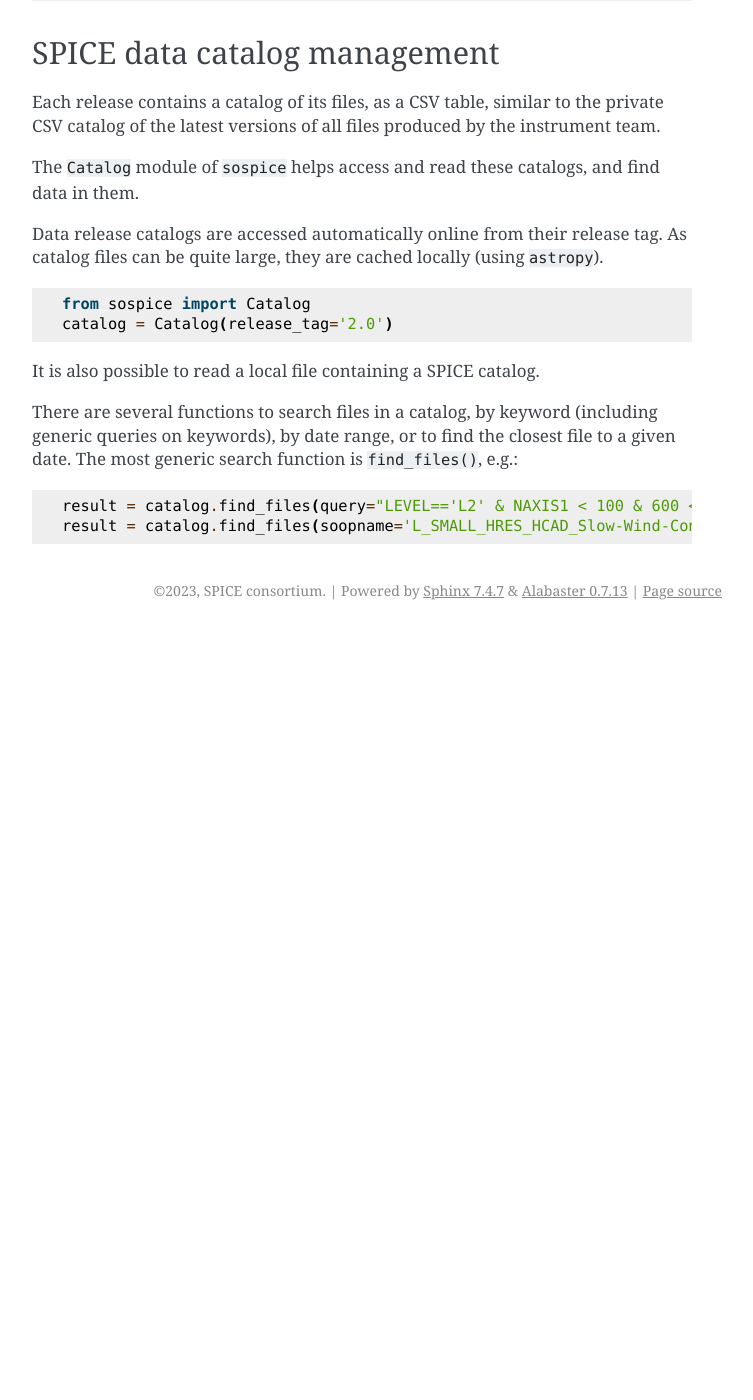
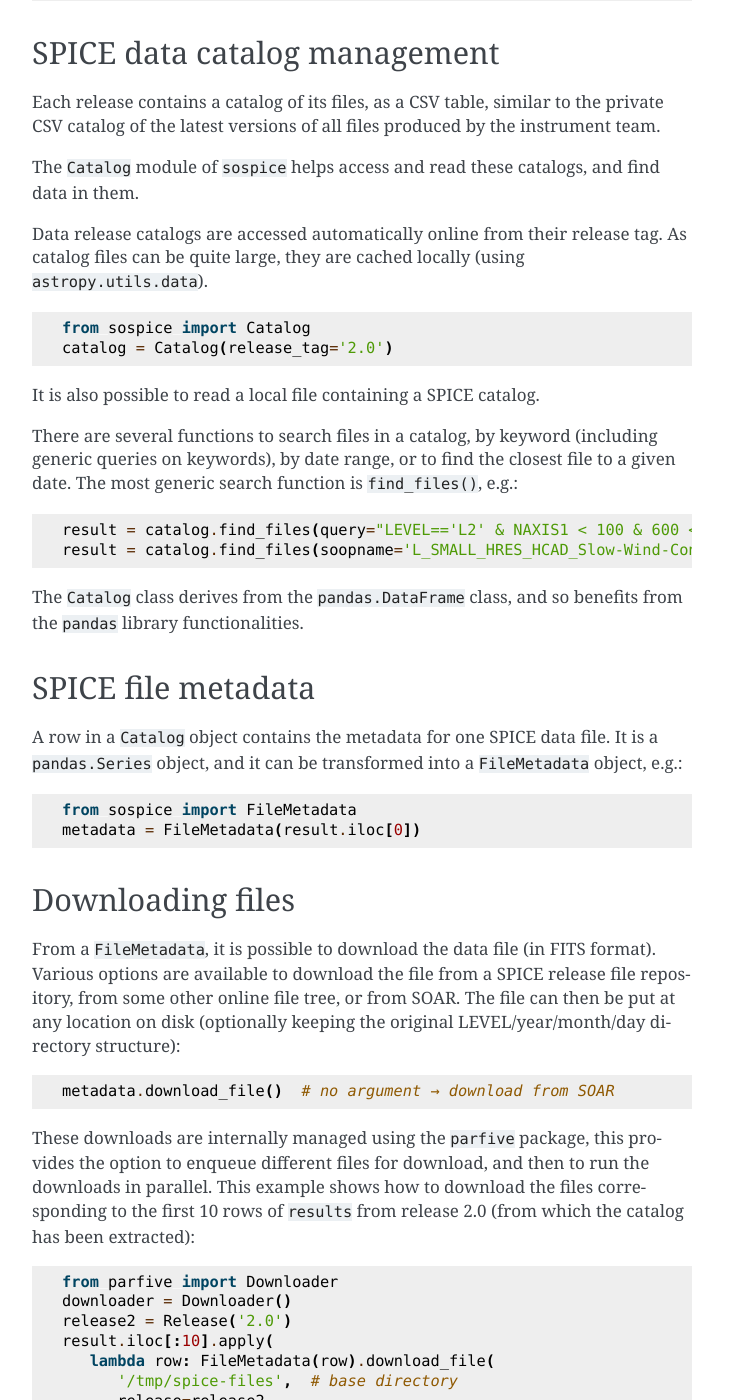
Before and after one commit to solo-spice/sospice, a Sphinx documentation site: the page built from docs/source/catalog.rst, in a window 1280 px wide and 1400 px high, scrolled down 595 px. Shown: the whole window, without its empty margins (388-1141 px from the left). Built offline with Sphinx 7.4.7, drawn with Linux system fonts in a browser that asks for light colours; the version number could not be read and is left out; before the commit the page ends 1225 px from its top, so only the background shows below that; some of the changed text lies outside the part shown.

Commit message:
Update documentation and comments

```diff
--- a/docs/source/catalog.rst
+++ b/docs/source/catalog.rst
@@ -29,7 +29,7 @@ Each release contains a catalog of its files, as a CSV table, similar to the pri
 
 The ``Catalog`` module of ``sospice`` helps access and read these catalogs, and find data in them.
 
-Data release catalogs are accessed automatically online from their release tag. As catalog files can be quite large, they are cached locally (using ``astropy``).
+Data release catalogs are accessed automatically online from their release tag. As catalog files can be quite large, they are cached locally (using ``astropy.utils.data``).
 
 .. code-block:: python
 
@@ -44,3 +44,50 @@ There are several functions to search files in a catalog, by keyword (including
 
    result = catalog.find_files(query="LEVEL=='L2' & NAXIS1 < 100 & 600 < CRVAL1 < 700")
    result = catalog.find_files(soopname='L_SMALL_HRES_HCAD_Slow-Wind-Connection', closest_to_date='2022-03-21')
+
+The ``Catalog`` class derives from the ``pandas.DataFrame`` class, and so benefits from the ``pandas`` library functionalities.
+
+
+SPICE file metadata
+-------------------
+
+A row in a ``Catalog`` object contains the metadata for one SPICE data file.
+It is a ``pandas.Series`` object, and it can be transformed into a ``FileMetadata`` object, e.g.:
+
+.. code-block:: python
+
+   from sospice import FileMetadata
+   metadata = FileMetadata(result.iloc[0])
+
+
+Downloading files
+-----------------
+
+From a ``FileMetadata``, it is possible to download the data file (in FITS format).
+Various options are available to download the file from a SPICE release file repository, from some other online file tree, or from SOAR.
+The file can then be put at any location on disk (optionally keeping the original LEVEL/year/month/day directory structure):
+
+.. code-block:: python
+
+   metadata.download_file()  # no argument → download from SOAR
+
+These downloads are internally managed using the ``parfive`` package, this provides the option to enqueue different files for download, and then to run the downloads in parallel. This example shows how to download the files corresponding to the first 10 rows of ``results`` from release 2.0 (from which the catalog has been extracted):
+
+.. code-block:: python
+
+   from parfive import Downloader
+   downloader = Downloader()
+   release2 = Release('2.0')
+   result.iloc[:10].apply(
+      lambda row: FileMetadata(row).download_file(
+         '/tmp/spice-files',  # base directory
+         release=release2,
+         downloader=downloader
+      ),
+      axis=1
+   )
+   downloader.download()
+
+In any case, files are not re-downloaded if they already exist (please remove them before re-downloading them if an update is really necessary); released files should never be modified anyways (although there will probably be newer versions in the following releases).
+
+Alternatively, files can be downloaded to or taken from the local ``astropy.utils.data`` cache using ``FileMetadata.cache_file()``.
```
Also changed, not shown: 1 other file.
